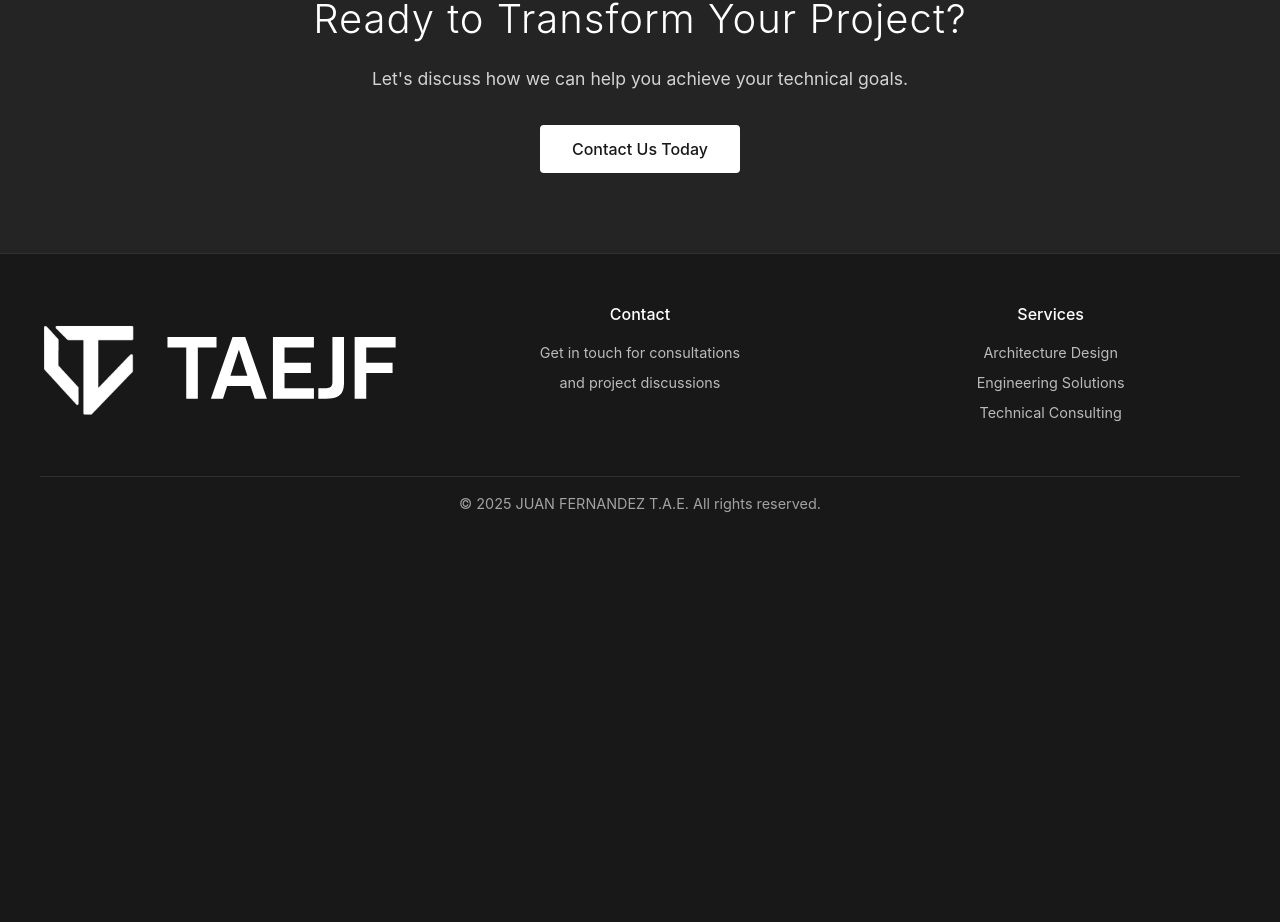
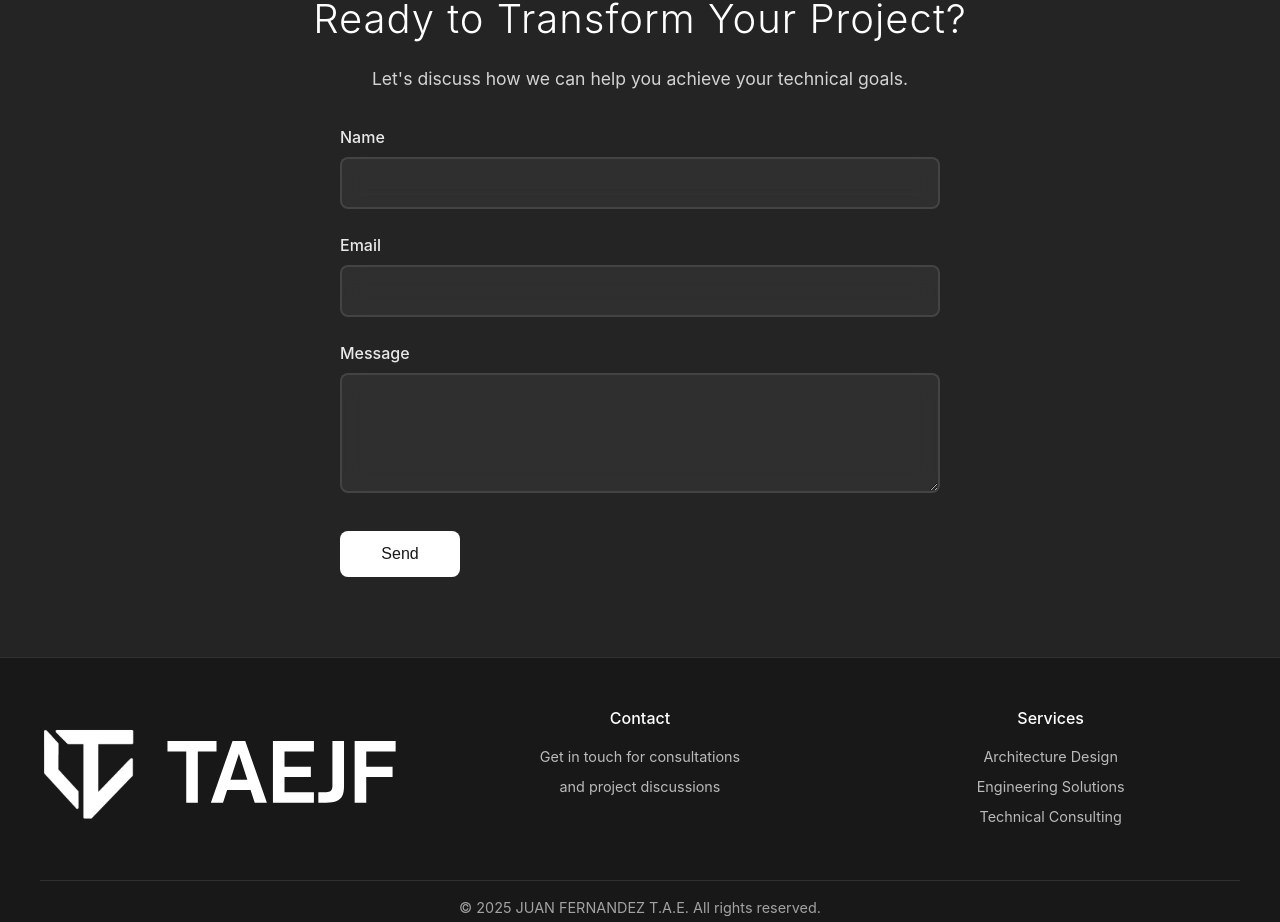
Before and after one commit to taejf/taejf.github.io, a React (Vite) app: page / in a window 1280 px wide. Shown: the part 2375-3297 px from the top of the page. Before the commit the page ends 2906 px from the top, so only its background shows below. Built offline with nearby package versions, Linux system fonts and the light colour scheme.

Commit message:
feat: add emailjs integration in CTA component

```diff
--- a/package.json
+++ b/package.json
@@ -12,6 +12,7 @@
     "deploy": "gh-pages -d dist"
   },
   "dependencies": {
+    "@emailjs/browser": "^4.4.1",
     "react": "^19.1.1",
     "react-dom": "^19.1.1"
   },
--- a/src/components/CTA/CTA.css
+++ b/src/components/CTA/CTA.css
@@ -24,10 +24,66 @@
   margin-bottom: 2rem;
 }
 
+/* Form Styles */
+.cta-section form {
+  max-width: 600px;
+  margin: 0 auto;
+  text-align: left;
+}
+
+.cta-section label {
+  display: block;
+  font-size: 1rem;
+  font-weight: 500;
+  color: rgba(255, 255, 255, 0.9);
+  margin-bottom: 0.5rem;
+  margin-top: 1.5rem;
+}
+
+.cta-section label:first-child {
+  margin-top: 0;
+}
+
+.cta-section input[type="text"],
+.cta-section input[type="email"],
+.cta-section textarea {
+  width: 100%;
+  padding: 0.875rem 1rem;
+  border: 2px solid rgba(255, 255, 255, 0.1);
+  border-radius: 8px;
+  background: rgba(255, 255, 255, 0.05);
+  color: #ffffff;
+  font-size: 1rem;
+  font-family: inherit;
+  transition: all 0.3s ease;
+  backdrop-filter: blur(10px);
+}
+
+.cta-section input[type="text"]:focus,
+.cta-section input[type="email"]:focus,
+.cta-section textarea:focus {
+  outline: none;
+  border-color: rgba(255, 255, 255, 0.4);
+  background: rgba(255, 255, 255, 0.1);
+  box-shadow: 0 0 0 3px rgba(255, 255, 255, 0.1);
+}
+
+.cta-section input[type="text"]::placeholder,
+.cta-section input[type="email"]::placeholder,
+.cta-section textarea::placeholder {
+  color: rgba(255, 255, 255, 0.5);
+}
+
+.cta-section textarea {
+  min-height: 120px;
+  resize: vertical;
+  font-family: inherit;
+}
+
 .btn-primary {
   padding: 0.875rem 2rem;
   border: none;
-  border-radius: 4px;
+  border-radius: 8px;
   font-size: 1rem;
   font-weight: 500;
   cursor: pointer;
@@ -36,9 +92,189 @@
   display: inline-block;
   background: #ffffff;
   color: #181818;
+  margin-top: 2rem;
+  min-width: 120px;
 }
 
 .btn-primary:hover {
   background: rgba(255, 255, 255, 0.9);
   transform: translateY(-2px);
+  box-shadow: 0 4px 20px rgba(255, 255, 255, 0.2);
 }
+
+.btn-primary:active {
+  transform: translateY(0);
+}
+
+/* Modal Styles */
+.modal-overlay {
+  position: fixed;
+  top: 0;
+  left: 0;
+  right: 0;
+  bottom: 0;
+  background: rgba(0, 0, 0, 0.7);
+  backdrop-filter: blur(5px);
+  display: flex;
+  align-items: center;
+  justify-content: center;
+  z-index: 1000;
+  animation: modalFadeIn 0.3s ease-out;
+}
+
+.modal-content {
+  background: rgba(24, 24, 24, 0.95);
+  border: 1px solid rgba(255, 255, 255, 0.1);
+  border-radius: 12px;
+  max-width: 500px;
+  width: 90%;
+  max-height: 90vh;
+  overflow: hidden;
+  box-shadow: 0 20px 60px rgba(0, 0, 0, 0.5);
+  animation: modalSlideIn 0.3s ease-out;
+  backdrop-filter: blur(20px);
+}
+
+.modal-header {
+  padding: 1.5rem 1.5rem 1rem 1.5rem;
+  border-bottom: 1px solid rgba(255, 255, 255, 0.1);
+  display: flex;
+  align-items: center;
+  justify-content: space-between;
+}
+
+.modal-header.success {
+  border-left: 4px solid #4CAF50;
+}
+
+.modal-header.error {
+  border-left: 4px solid #f44336;
+}
+
+.modal-header h3 {
+  margin: 0;
+  font-size: 1.25rem;
+  font-weight: 600;
+  color: #ffffff;
+  display: flex;
+  align-items: center;
+  gap: 0.5rem;
+}
+
+.modal-icon {
+  display: inline-flex;
+  align-items: center;
+  justify-content: center;
+  width: 24px;
+  height: 24px;
+  border-radius: 50%;
+  font-size: 14px;
+  font-weight: bold;
+}
+
+.modal-header.success .modal-icon {
+  background: #4CAF50;
+  color: white;
+}
+
+.modal-header.error .modal-icon {
+  background: #f44336;
+  color: white;
+}
+
+.modal-close {
+  background: none;
+  border: none;
+  color: rgba(255, 255, 255, 0.7);
+  font-size: 1.5rem;
+  cursor: pointer;
+  padding: 0;
+  width: 30px;
+  height: 30px;
+  display: flex;
+  align-items: center;
+  justify-content: center;
+  border-radius: 50%;
+  transition: all 0.2s ease;
+}
+
+.modal-close:hover {
+  background: rgba(255, 255, 255, 0.1);
+  color: rgba(255, 255, 255, 0.9);
+}
+
+.modal-body {
+  padding: 1.5rem;
+}
+
+.modal-body p {
+  margin: 0;
+  font-size: 1rem;
+  line-height: 1.5;
+  color: rgba(255, 255, 255, 0.8);
+}
+
+.modal-footer {
+  padding: 1rem 1.5rem 1.5rem 1.5rem;
+  display: flex;
+  justify-content: flex-end;
+  gap: 0.75rem;
+}
+
+.btn-modal {
+  padding: 0.75rem 1.5rem;
+  border: 1px solid rgba(255, 255, 255, 0.2);
+  border-radius: 6px;
+  background: rgba(255, 255, 255, 0.1);
+  color: #ffffff;
+  font-size: 0.9rem;
+  font-weight: 500;
+  cursor: pointer;
+  transition: all 0.2s ease;
+  backdrop-filter: blur(10px);
+}
+
+.btn-modal:hover {
+  background: rgba(255, 255, 255, 0.2);
+  border-color: rgba(255, 255, 255, 0.3);
+  transform: translateY(-1px);
+}
+
+/* Modal Animations */
+@keyframes modalFadeIn {
+  from {
+    opacity: 0;
+  }
+  to {
+    opacity: 1;
+  }
+}
+
+@keyframes modalSlideIn {
+  from {
+    transform: translateY(-50px) scale(0.95);
+    opacity: 0;
+  }
+  to {
+    transform: translateY(0) scale(1);
+    opacity: 1;
+  }
+}
+
+/* Responsive Modal */
+@media (max-width: 768px) {
+  .modal-content {
+    width: 95%;
+    margin: 1rem;
+  }
+
+  .modal-header,
+  .modal-body,
+  .modal-footer {
+    padding: 1rem;
+  }
+
+  .modal-header h3 {
+    font-size: 1.1rem;
+  }
+}
--- a/src/components/CTA/CTA.tsx
+++ b/src/components/CTA/CTA.tsx
@@ -1,15 +1,110 @@
-import './CTA.css';
+import "./CTA.css";
+import { useRef, useState } from "react";
+import emailjs from "@emailjs/browser";
 
 const CTA = () => {
+  const form = useRef<HTMLFormElement>(null);
+  const [modalState, setModalState] = useState<{
+    isOpen: boolean;
+    type: 'success' | 'error';
+    message: string;
+  }>({
+    isOpen: false,
+    type: 'success',
+    message: ''
+  });
+
+  const sendEmail = (e: React.FormEvent<HTMLFormElement>) => {
+    e.preventDefault();
+
+    if (form.current) {
+      emailjs
+        .sendForm('service_4rnbr3n', 'template_d34sxsw', form.current, {
+          publicKey: 'jz6wz3kim37UOgHjN',
+        })
+        .then(
+          () => {
+            console.log("SUCCESS!");
+            setModalState({
+              isOpen: true,
+              type: 'success',
+              message: 'Message sent successfully! We will contact you soon.'
+            });
+            form.current?.reset();
+          },
+          (error) => {
+            console.log("FAILED...", error.text);
+            setModalState({
+              isOpen: true,
+              type: 'error',
+              message: 'There was an error sending the message. Please try again.'
+            });
+          }
+        );
+    } else {
+      console.error("Form reference is null.");
+      setModalState({
+        isOpen: true,
+        type: 'error',
+        message: 'Internal error. Please reload the page and try again.'
+      });
+    }
+  };
+
+  const closeModal = () => {
+    setModalState({
+      isOpen: false,
+      type: 'success',
+      message: ''
+    });
+  };
   return (
+    <>
       <section className="cta-section">
         <div className="container">
           <h2>Ready to Transform Your Project?</h2>
           <p>Let's discuss how we can help you achieve your technical goals.</p>
-        <button className="btn-primary">Contact Us Today</button>
-        {/* <a href="mailto:juan.isfg@gmail.com"><button className="btn-primary">Contact Us Today</button></a> */}
+          <form ref={form} onSubmit={sendEmail}>
+            <label>Name</label>
+            <input type="text" name="user_name" required />
+            <label>Email</label>
+            <input type="email" name="user_email" required />
+            <label>Message</label>
+            <textarea name="message" required />
+            <input className="btn-primary" type="submit" value="Send" />
+          </form>
         </div>
       </section>
+
+      {/* Modal */}
+      {modalState.isOpen && (
+        <div className="modal-overlay" onClick={closeModal}>
+          <div className="modal-content" onClick={(e) => e.stopPropagation()}>
+            <div className={`modal-header ${modalState.type}`}>
+              <h3>
+                {modalState.type === 'success' ? (
+                  <span className="modal-icon">✓</span>
+                ) : (
+                  <span className="modal-icon">✗</span>
+                )}
+                {modalState.type === 'success' ? 'Mensaje Enviado' : 'Error'}
+              </h3>
+              <button className="modal-close" onClick={closeModal}>
+                ×
+              </button>
+            </div>
+            <div className="modal-body">
+              <p>{modalState.message}</p>
+            </div>
+            <div className="modal-footer">
+              <button className="btn-modal" onClick={closeModal}>
+                Close
+              </button>
+            </div>
+          </div>
+        </div>
+      )}
+    </>
   );
 };
 
```
Also changed, not shown: 1 other file (tests, documents, lock files or other folders). Lines whose indentation alone changed are shown as unchanged.
